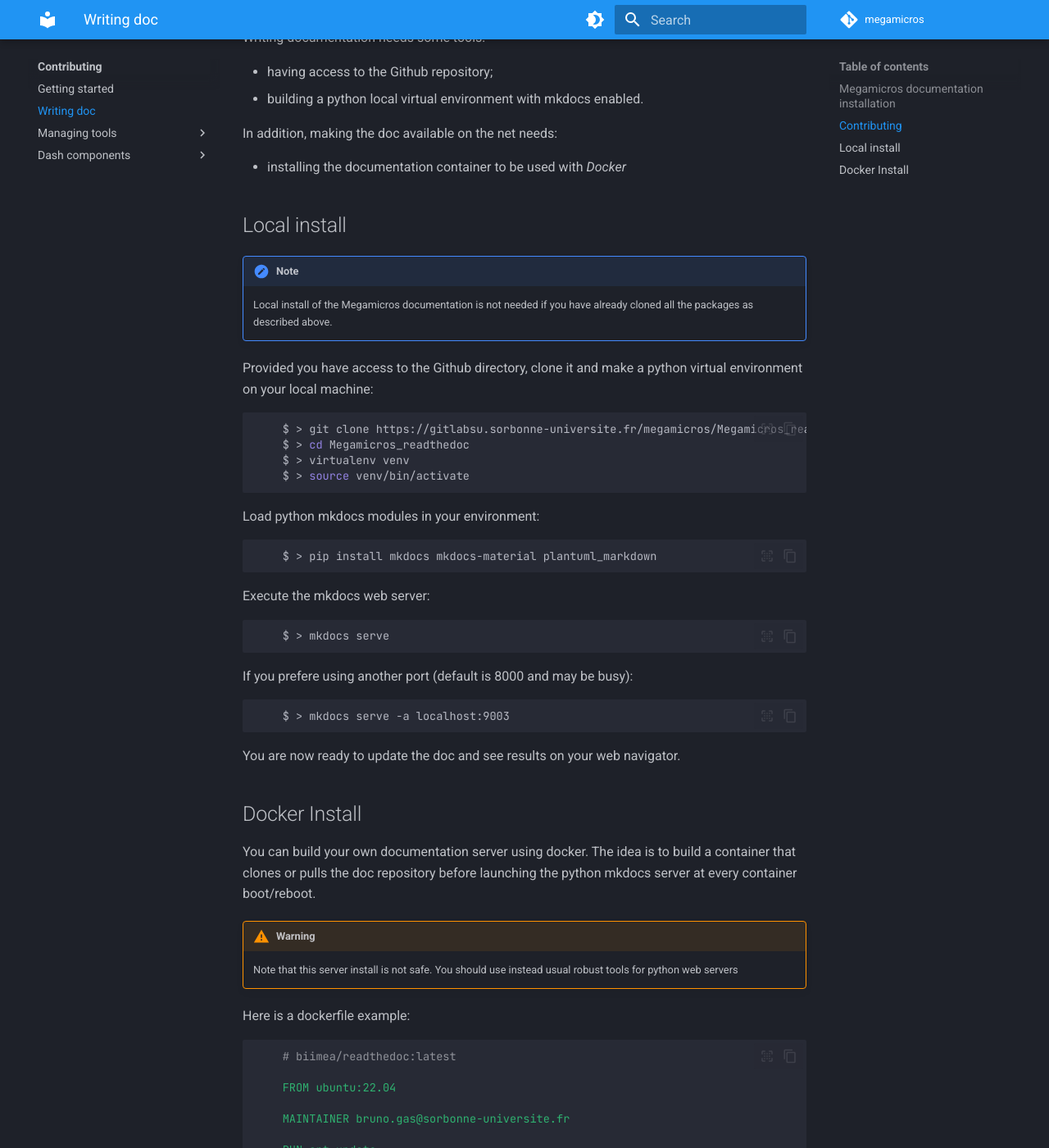
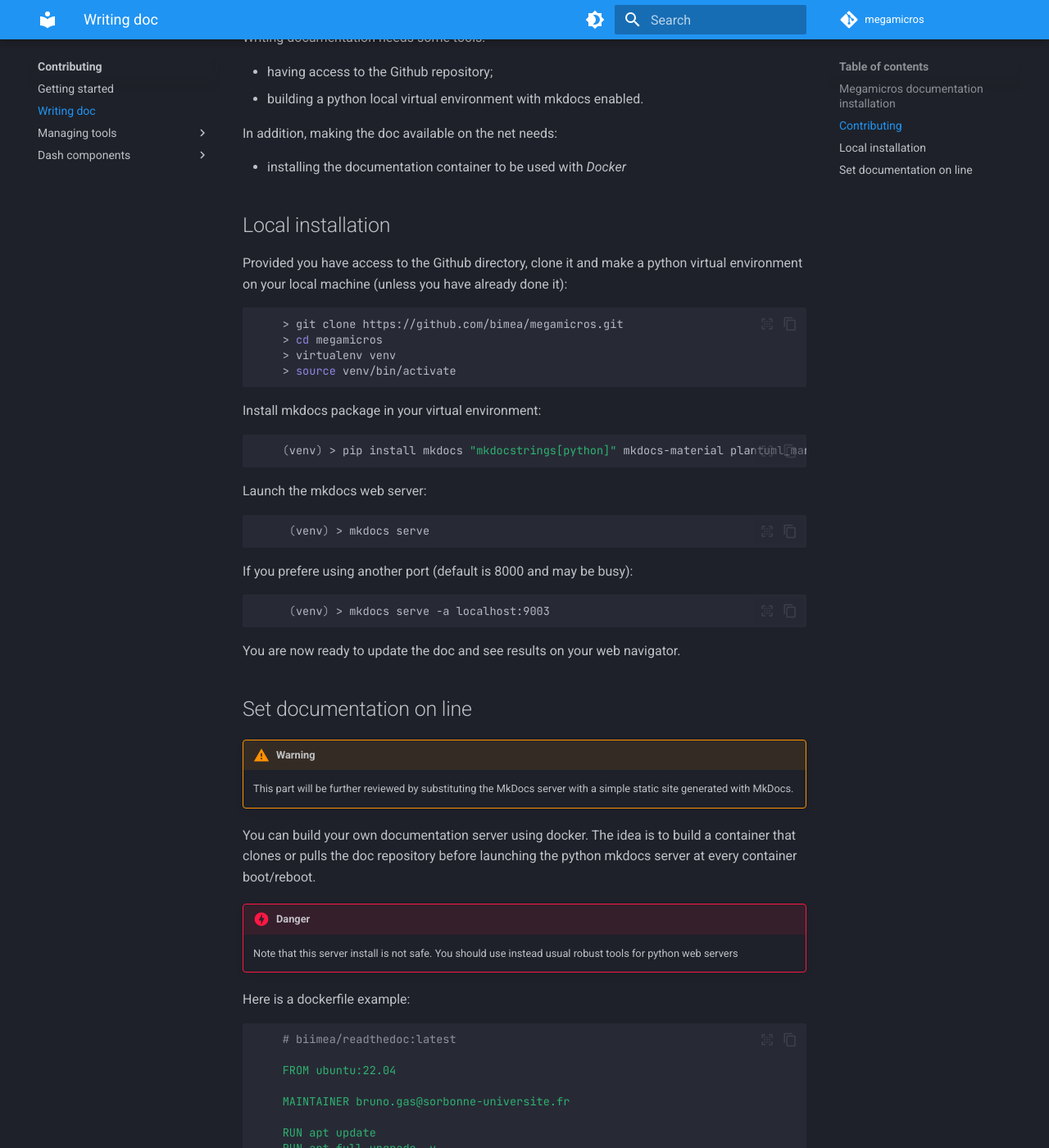
Before and after one commit to bimea/megamicros, an MkDocs documentation site: the page built from docs/dev/writing_doc.md, in a window 1280 px wide and 1400 px high, scrolled down 3462 px. Shown: the whole window at 82% size. Built offline with MkDocs 1.6.1 and Material for MkDocs 9.7.7, drawn with Linux system fonts in a browser that asks for light colours; comment, search, counter and statistics services are not loaded.

````diff
--- a/docs/dev/writing_doc.md
+++ b/docs/dev/writing_doc.md
@@ -169,48 +169,46 @@ In addition, making the doc available on the net needs:
 
 * installing the documentation container to be used with *Docker*
 
-## Local install
+## Local installation
 
-!!! Note
-    Local install of the Megamicros documentation is not needed if you have already cloned all the packages as described above.
-
-Provided you have access to the Github directory, clone it and make a python virtual environment on your local machine:
+Provided you have access to the Github directory, clone it and make a python virtual environment on your local machine (unless you have already done it):
 
 ```bash
-
-    $ > git clone https://gitlabsu.sorbonne-universite.fr/megamicros/Megamicros_readthedoc.git
-    $ > cd Megamicros_readthedoc
-    $ > virtualenv venv
-    $ > source venv/bin/activate
+    > git clone https://github.com/bimea/megamicros.git
+    > cd megamicros
+    > virtualenv venv
+    > source venv/bin/activate
 ```
 
-Load python mkdocs modules in your environment:
+Install mkdocs package in your virtual environment:
 
 ```bash
-    $ > pip install mkdocs mkdocs-material plantuml_markdown
+    (venv) > pip install mkdocs "mkdocstrings[python]" mkdocs-material plantuml_markdown
 ```
 
-Execute the mkdocs web server:
+Launch the mkdocs web server:
 
 ```bash
-    $ > mkdocs serve
+     (venv) > mkdocs serve
 ```
 
 If you prefere using another port (default is 8000 and may be busy):
 
 ```bash
-    $ > mkdocs serve -a localhost:9003
+     (venv) > mkdocs serve -a localhost:9003
 ```
 
 You are now ready to update the doc and see results on your web navigator.
 
+## Set documentation on line
 
-## Docker Install
+!!! Warning
+    This part will be further reviewed by substituting the MkDocs server with a simple static site generated with MkDocs.
 
 You can build your own documentation server using docker.
 The idea is to build a container that clones or pulls the doc repository before launching the python mkdocs server at every container boot/reboot.
 
-!!! Warning
+!!! Danger
     Note that this server install is not safe. You should use instead usual robust tools for python web servers
 
 Here is a dockerfile example:
--- /dev/null
+++ b/requirements.txt
@@ -0,0 +1,4 @@
+mkdocs
+"mkdocstrings[python]"
+mkdocs-material
+plantuml_markdown
--- a/src/megamicros/__init__.py
+++ b/src/megamicros/__init__.py
@@ -1 +1 @@
-__version__="2.0.6"
+__version__="2.0.7"
````
Also changed, not shown: 1 other file.
